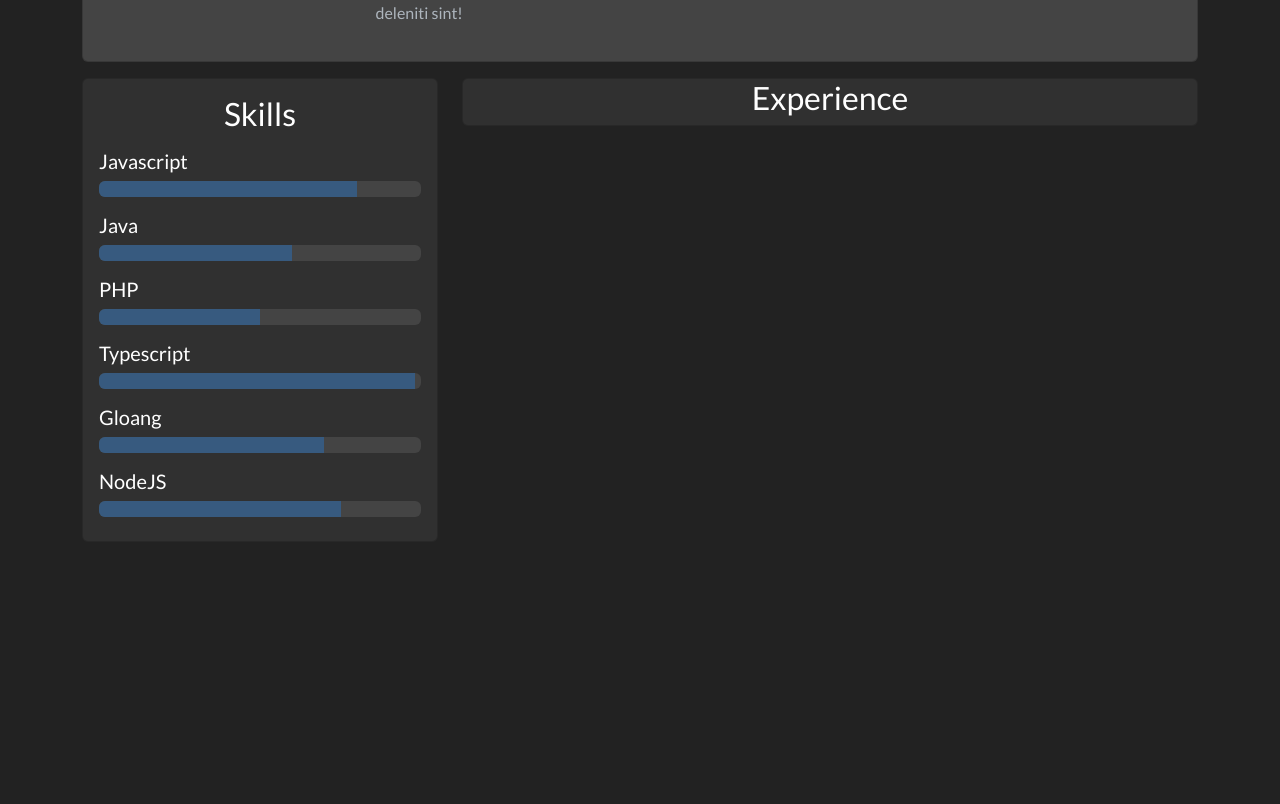
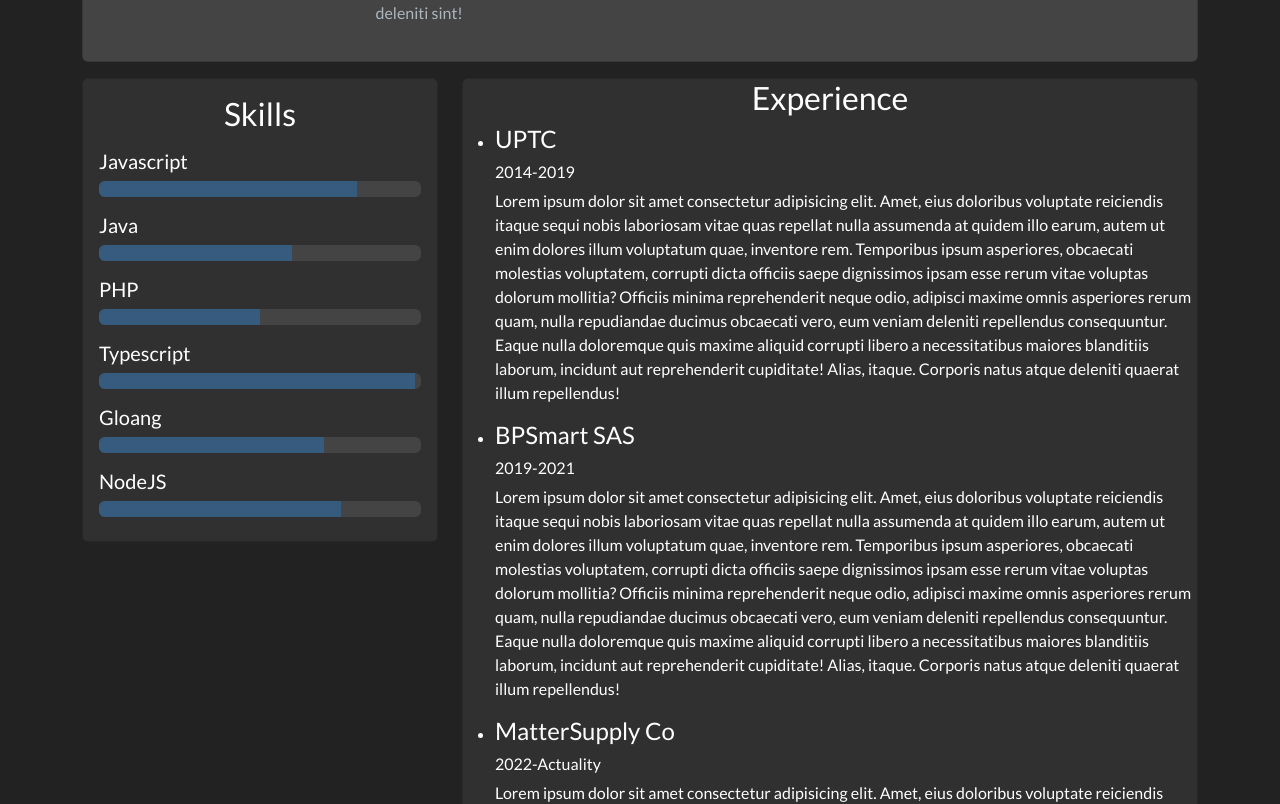
Before and after one commit to ChristianRV29/Portfolio-NextJS, a Next.js app: page / in a window 1280 px wide. Shown: the part 420-1224 px from the top of the page. Before the commit the page ends 1002 px from the top, so only its background shows below. Built offline with nearby package versions, Linux system fonts and the light colour scheme.

Commit message:
Experience component created

```diff
--- a/pages/index.tsx
+++ b/pages/index.tsx
@@ -2,10 +2,12 @@
 
 import HeaderCard from '~src/components/Header'
 import Layout from '~src/components/Layout'
-
 import { SkillProps } from '~src/@types/skill'
 import { skills } from '~src/constants/skills'
 import Skill from '~src/components/Skill'
+
+import { experiences } from '~src/constants/experience'
+import Experience from '~src/components/Experience'
 
 const Home: NextPage = () => {
   return (
@@ -17,15 +19,20 @@
           <div className={'card bg-muted'}>
             <div className={'card-body'}>
               <h3 className={'text-center'}>Skills</h3>
-              {(skills || []).map((skill: SkillProps, index: number) => (
+              {(skills || []).map((skill: SkillProps, index: number) => (
                 <Skill {...skill} key={index} />
               ))}
             </div>
           </div>
         </div>
         <div className={'col-md-8'}>
-          <div className={'card bg-muted text-center'}>
-            <h3>Experience</h3>
+          <div className={'card bg-muted'}>
+            <h3 className={'text-center'}>Experience</h3>
+            <ul>
+              {(experiences || []).map((exp, index: number) => (
+                <Experience {...exp} key={index}/>
+              ))}
+            </ul>
           </div>
         </div>
       </div>
--- /dev/null
+++ b/src/@types/experience.ts
@@ -0,0 +1,5 @@
+export interface ExperienceProps {
+    company: string;
+    range: string;
+    description: string;
+}
--- /dev/null
+++ b/src/components/Experience.tsx
@@ -0,0 +1,16 @@
+import React from 'react'
+import { ExperienceProps } from '~src/@types/experience';
+
+
+const Experience: React.FC<ExperienceProps> = props => {
+    const { company, range, description } = props;
+  return (
+    <li>
+        <h4>{company}</h4>
+        <h6>{range}</h6>
+        <p>{description}</p>
+    </li>
+  )
+}
+
+export default Experience
--- /dev/null
+++ b/src/constants/experience.ts
@@ -0,0 +1,18 @@
+export const experiences = [
+    {
+        company: "UPTC",
+        range: "2014-2019",
+        description: "Lorem ipsum dolor sit amet consectetur adipisicing elit. Amet, eius doloribus voluptate reiciendis itaque sequi nobis laboriosam vitae quas repellat nulla assumenda at quidem illo earum, autem ut enim dolores illum voluptatum quae, inventore rem. Temporibus ipsum asperiores, obcaecati molestias voluptatem, corrupti dicta officiis saepe dignissimos ipsam esse rerum vitae voluptas dolorum mollitia? Officiis minima reprehenderit neque odio, adipisci maxime omnis asperiores rerum quam, nulla repudiandae ducimus obcaecati vero, eum veniam deleniti repellendus consequuntur. Eaque nulla doloremque quis maxime aliquid corrupti libero a necessitatibus maiores blanditiis laborum, incidunt aut reprehenderit cupiditate! Alias, itaque. Corporis natus atque deleniti quaerat illum repellendus!"
+    },
+    {
+        company: "BPSmart SAS",
+        range: "2019-2021",
+        description: "Lorem ipsum dolor sit amet consectetur adipisicing elit. Amet, eius doloribus voluptate reiciendis itaque sequi nobis laboriosam vitae quas repellat nulla assumenda at quidem illo earum, autem ut enim dolores illum voluptatum quae, inventore rem. Temporibus ipsum asperiores, obcaecati molestias voluptatem, corrupti dicta officiis saepe dignissimos ipsam esse rerum vitae voluptas dolorum mollitia? Officiis minima reprehenderit neque odio, adipisci maxime omnis asperiores rerum quam, nulla repudiandae ducimus obcaecati vero, eum veniam deleniti repellendus consequuntur. Eaque nulla doloremque quis maxime aliquid corrupti libero a necessitatibus maiores blanditiis laborum, incidunt aut reprehenderit cupiditate! Alias, itaque. Corporis natus atque deleniti quaerat illum repellendus!"
+    },
+    {
+        company: "MatterSupply Co",
+        range: "2022-Actuality",
+        description: "Lorem ipsum dolor sit amet consectetur adipisicing elit. Amet, eius doloribus voluptate reiciendis itaque sequi nobis laboriosam vitae quas repellat nulla assumenda at quidem illo earum, autem ut enim dolores illum voluptatum quae, inventore rem. Temporibus ipsum asperiores, obcaecati molestias voluptatem, corrupti dicta officiis saepe dignissimos ipsam esse rerum vitae voluptas dolorum mollitia? Officiis minima reprehenderit neque odio, adipisci maxime omnis asperiores rerum quam, nulla repudiandae ducimus obcaecati vero, eum veniam deleniti repellendus consequuntur. Eaque nulla doloremque quis maxime aliquid corrupti libero a necessitatibus maiores blanditiis laborum, incidunt aut reprehenderit cupiditate! Alias, itaque. Corporis natus atque deleniti quaerat illum repellendus!"
+    },
+
+];
```
